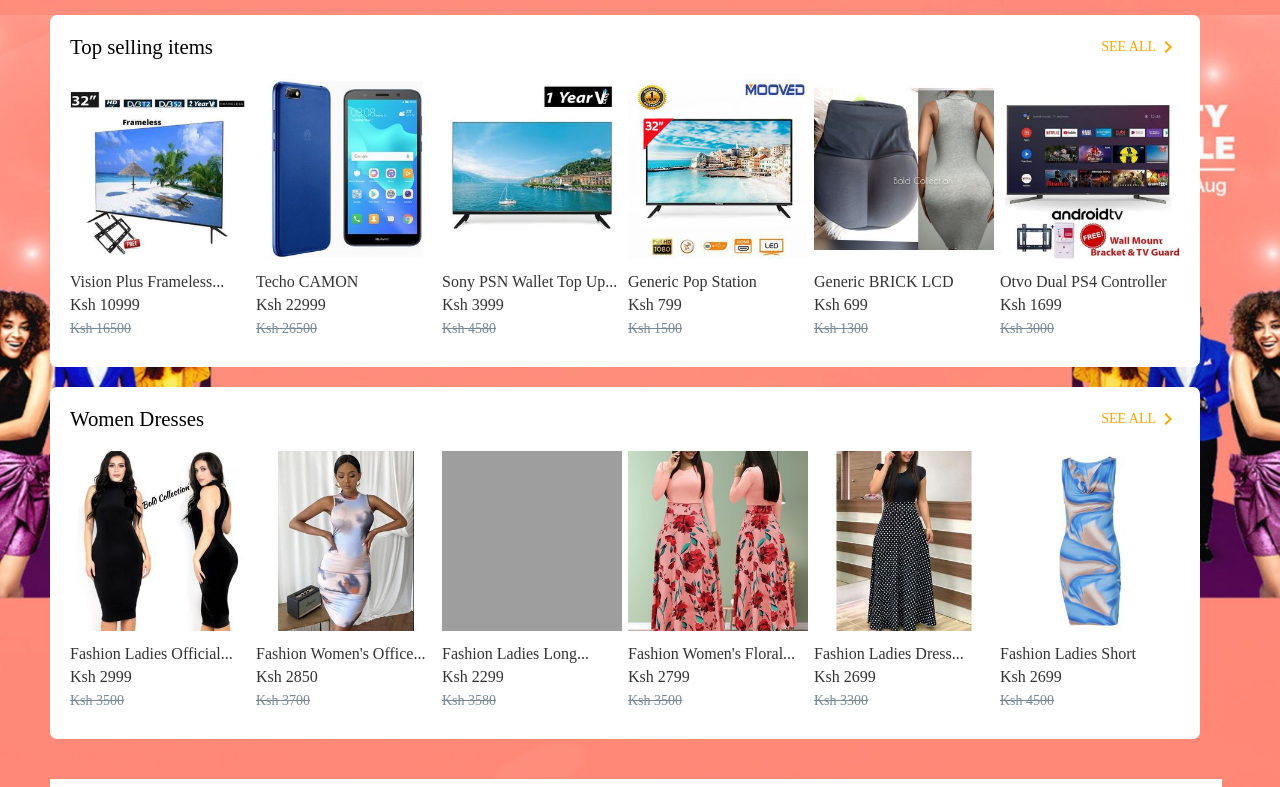
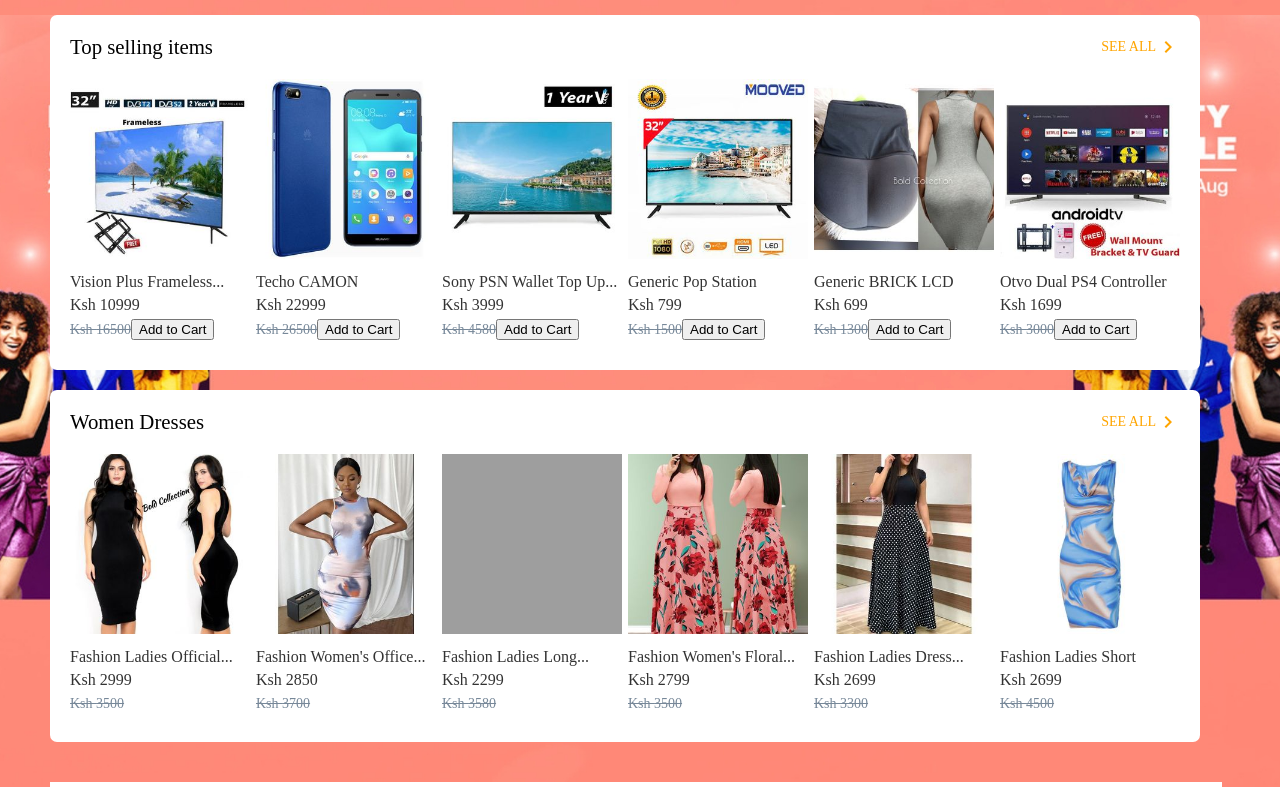
Before and after one commit to James-Mwendwa/Jumia-Clone, a React (Create React App) app: page / in a window 1280 px wide. Shown: the part 633-1420 px from the top of the page. Built offline with nearby package versions, Linux system fonts and the light colour scheme; grey boxes are pictures that could not be loaded.

Commit message:
add to cart

```diff
--- a/src/App.js
+++ b/src/App.js
@@ -1,3 +1,4 @@
+import { useState } from "react";
 import "./App.css";
 import Header from "./components/Header";
 import Home from "./components/Home";
@@ -10,13 +11,31 @@
 import { BrowserRouter, Route, Routes } from "react-router-dom";
 
 function App() {
+  const [cartItems, setCartItems] = useState([]);
+
+  const addProducts = (product) => {
+    const productExist = cartItems.find((item) => item.id === product.id);
+
+    if (productExist) {
+      setCartItems(
+        cartItems.map((item) =>
+          item.id === product.id
+            ? { ...productExist, quantity: productExist.quantity + 1 }
+            : item
+        )
+      );
+    } else {
+      setCartItems([...cartItems, { ...product, quantity: 1 }]);
+    }
+  };
+
   return (
     <BrowserRouter>
       <Header />
       <Routes>
-        <Route path="/" element={<Home />} />
+        <Route path="/" element={<Home addProducts={addProducts} />} />
         <Route path="/gaming" element={<Gaming />} />
-        <Route path="/cart" element={<Cart />} />
+        <Route path="/cart" element={<Cart cartItems={cartItems} />} />
         <Route path="/health" element={<Health />} />
         <Route path="/checkout" element={<CheckoutCard />} />
       </Routes>
--- a/src/components/Cart.js
+++ b/src/components/Cart.js
@@ -1,36 +1,44 @@
 import React, { useState } from "react";
 import "./Cart.css";
+import CheckoutCard from "./CheckoutCard";
 
 import DeleteOutlineIcon from "@mui/icons-material/DeleteOutline";
 import AddIcon from "@mui/icons-material/Add";
 import RemoveIcon from "@mui/icons-material/Remove";
 
-function Cart() {
+function Cart({ cartItems }) {
   const [addItem, setAddItem] = useState(0);
 
   return (
+    <>
+      {cartItems.length === 0 ? (
+        <CheckoutCard />
+      ) : (
         <div className="cart">
           <div className="cartBanner">
             <div className="cartCard">
               <div className="cartCount">
                 <p>Cart (2)</p>
               </div>
-
-          <div className="itemCard">
+              {cartItems.map((item) => {
+                return (
+                  <div key={item.id} className="itemCard">
                     <div className="itemCardLeft">
                       <div className="itemContainer">
-                <img src="images/gaming/PS2.jpg" alt="" />
-                <p>Fifa Pro</p>
+                        <img src={item.image} alt={item.image} />
+                        <p>{item.title}</p>
                       </div>
 
                       <span>
                         <DeleteOutlineIcon />
-                <button onClick={() => setAddItem(addItem - 1)}>REMOVE</button>
+                        <button onClick={() => setAddItem(addItem - 1)}>
+                          REMOVE
+                        </button>
                       </span>
                     </div>
 
                     <div className="itemCardRight">
-              <h3>Ksh 5,999</h3>
+                      <h3>Ksh {item.price}</h3>
                       <div className="itemCardAdd">
                         <button>
                           <RemoveIcon className="itemIcon" />
@@ -42,6 +50,8 @@
                       </div>
                     </div>
                   </div>
+                );
+              })}
             </div>
 
             <div className="amountCard">
@@ -60,6 +70,8 @@
             </div>
           </div>
         </div>
+      )}
+    </>
   );
 }
 
--- a/src/components/CheckoutCard.css
+++ b/src/components/CheckoutCard.css
@@ -31,7 +31,7 @@
     margin-bottom: 25px;
 }
 
-.checkoutCenter > button {
+.checkoutCenter > a > button {
     background-color: #FFA500;
     color: #fff;
     border: none;
@@ -45,3 +45,7 @@
     margin-bottom: 15px;
     cursor: pointer;
 }
+
+.checkoutCenter > a {
+    text-decoration: none;
+}
--- a/src/components/CheckoutCard.js
+++ b/src/components/CheckoutCard.js
@@ -1,5 +1,6 @@
 import React from "react";
 import "../components/CheckoutCard.css";
+import { Link } from "react-router-dom";
 
 function CheckoutCard() {
   return (
@@ -11,7 +12,9 @@
         />
         <h3>Your cart is empty!</h3>
         <p>Browse our categories and discover our best deals!</p>
-        <button>START SHOPPING</button>
+        <Link to="/">
+          <button>START SHOPPING</button>
+        </Link>
       </div>
     </div>
   );
--- a/src/components/Header.css
+++ b/src/components/Header.css
@@ -80,7 +80,12 @@
 }
 
 .header-rightCart {
-    margin-right: 80px ;
+    margin-right: 80px;
+}
+
+.header-rightCart > a {
+    text-decoration: none;
+    color: #282828;
 }
 
 
--- a/src/components/Header.js
+++ b/src/components/Header.js
@@ -45,7 +45,9 @@
 
       <div className="header-rightCart">
         <ShoppingCartOutlinedIcon />
-        <h2>Cart</h2>
+        <Link to="/cart">
+          <h2>Cart</h2>
+        </Link>
       </div>
     </div>
   );
--- a/src/components/Home.js
+++ b/src/components/Home.js
@@ -3,12 +3,12 @@
 import MenuSidebar from "../components/MenuSidebar";
 import TopSelling from "../components/TopSelling";
 
-function Home() {
+function Home({ addProducts }) {
   return (
     <div className="home">
       <MenuSidebar />
       <HomeSlider />
-      <TopSelling />
+      <TopSelling addProducts={addProducts} />
     </div>
   );
 }
--- a/src/components/MenuSidebar.js
+++ b/src/components/MenuSidebar.js
@@ -6,7 +6,7 @@
   return (
     <div className="menuSidebar">
       <div className="menuLinks">
-        <Link to="/cart">Supermarket</Link>
+        <Link to="//">Supermarket</Link>
         <Link to="/health">Health &amp; Beauty</Link>
         <Link to="//">Home &amp; Office</Link>
         <Link to="//">Phones &amp; Tablets</Link>
--- a/src/components/TopSelling.js
+++ b/src/components/TopSelling.js
@@ -4,7 +4,7 @@
 import { topProducts } from "../data/data";
 import { dressProducts } from "../data/data";
 
-function TopSelling() {
+function TopSelling({ addProducts }) {
   return (
     <div className="container1">
       <div className="selling">
@@ -25,6 +25,9 @@
                     <p>{product.title}</p>
                     <p>Ksh {product.price}</p>
                     <s>Ksh {product.price2}</s>
+                    <button onClick={() => addProducts(topProducts)}>
+                      Add to Cart
+                    </button>
                   </div>
                 </div>
               );
```
Lines whose indentation alone changed are shown as unchanged.
